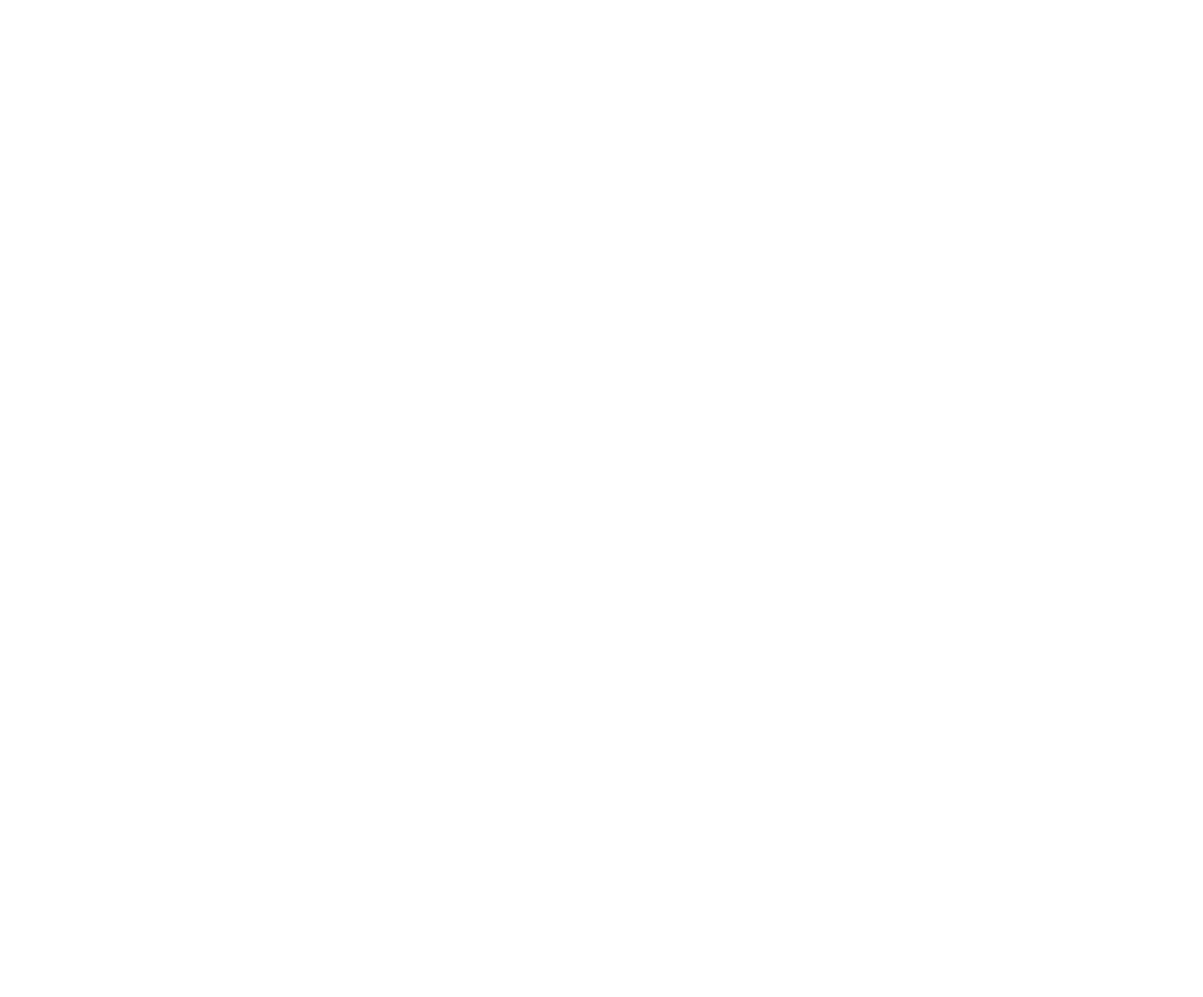
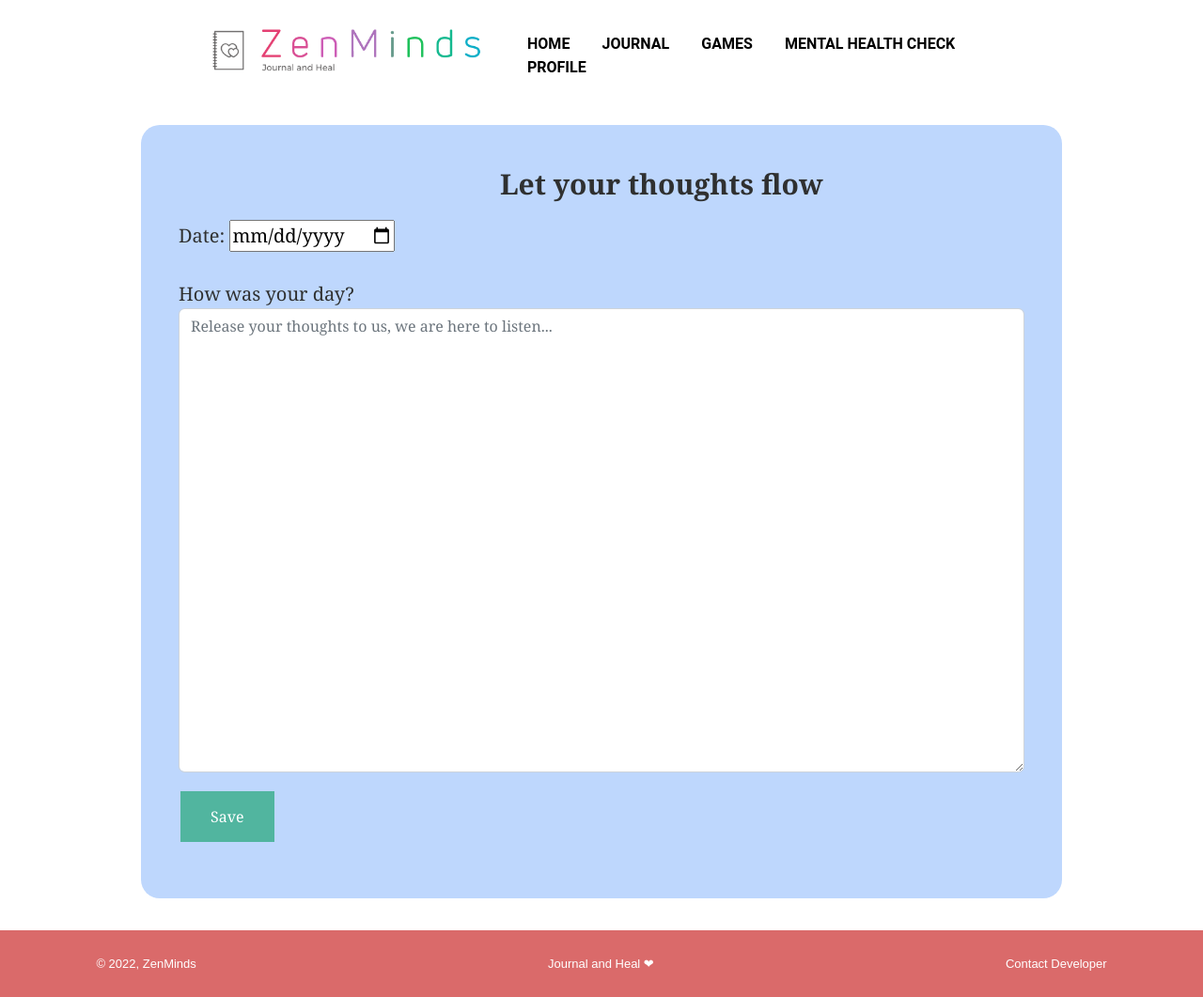
Before and after one commit to shrav-6/zenminds, a plain HTML site: page journal.html in a window 1280 px wide. Shown: the whole page at 94% size. Before the commit the page ends 800 px from the top, so only its background shows below. Drawn offline with nearby package versions, Linux system fonts and the light colour scheme.

Commit message:
journal front-end

```diff
--- a/index.html
+++ b/index.html
@@ -5,19 +5,14 @@
     <link rel="icon" href="images/title-logo.png" type="image/x-icon">
     <link rel="stylesheet" href="style/home.css">
     <title>ZenMinds</title>
-
-
-    <script src="https://v3.txt.me/livechat/js/wrapper/98dd438f-d8f4-4170-ac59-f26445abbde3" async></script>
-    <noscript><a href="https://txt.me/reviews/98dd438f-d8f4-4170-ac59-f26445abbde3" rel="nofollow">Rate New Widget customer support</a>, powered by <a href="" rel="noopener nofollow" target="_blank">txt.me/a></noscript>
     <link rel="stylesheet"  href="https://cdn.jsdelivr.net/npm/swiper@8/swiper-bundle.min.css" />
-
 </head>
 <body>
 <header>
-    <img class="logo" src="images/logo.png" alt="logo.png" width="35%" style="margin-bottom: 5%; margin-top: 1%;">
+    <img class="logo" src="images/logo.png" alt="logo.png" width="35%" style="margin-bottom: 5%; margin-top: 1%; ">
     <nav>
         <ul class="nav-area">
-            <li><a href="home.html">Home</a></li>
+            <li><a href="index.html">Home</a></li>
             <li><a href="journal.html">Journal</a></li>
             <li><a href="games.html">Games</a></li>
             <li><a href="mhc.html">Mental Health Check</a></li>
@@ -31,7 +26,7 @@
         <!-- Additional required wrapper -->
         <div class="swiper-wrapper">
         <!-- Slides -->
-        <div class="swiper-slide"><a href="home.html"><img src="images/slider1.png"/></a></div>
+        <div class="swiper-slide"><a href="index.html"><img src="images/slider1.png"/></a></div>
         <div class="swiper-slide"><a href="journal.html"><img src="images/slider2.png"/></a></div>
         <div class="swiper-slide"><a href="games.html"><img src="images/slider3.png"/></a></div>
         <div class="swiper-slide"><a href="mhc.html"><img src="images/slider4.png"/></a></div>
--- a/journal.html
+++ b/journal.html
@@ -0,0 +1,46 @@
+<!DOCTYPE html>
+<html lang="en">
+<head>
+    <meta charset="UTF-8">
+    <link rel="icon" href="images/title-logo.png" type="image/x-icon">
+    <link rel="stylesheet" href="style/home.css">
+    <link href="https://cdn.jsdelivr.net/npm/bootstrap@5.2.3/dist/css/bootstrap.min.css" rel="stylesheet" integrity="sha384-rbsA2VBKQhggwzxH7pPCaAqO46MgnOM80zW1RWuH61DGLwZJEdK2Kadq2F9CUG65" crossorigin="anonymous">
+
+
+    <title>ZenMinds</title>
+</head>
+<body>
+<header>
+    <img class="logo" src="images/logo.png" alt="logo.png" width="35%" style="margin-bottom: 5%; margin-top: 1%;">
+    <nav>
+        <ul class="nav-area">
+            <li><a href="index.html">Home</a></li>
+            <li><a href="journal.html">Journal</a></li>
+            <li><a href="games.html">Games</a></li>
+            <li><a href="mhc.html">Mental Health Check</a></li>
+            <li><a href="profile.html">Profile</a></li>
+        </ul>
+    </nav>
+</header>
+<div class="journalcontainer">
+    <form class="journalform" action="#" method="POST">
+        <p style="padding-left:38%; font-size:30px; font-weight:bold;">Let your thoughts flow</p>
+        Date: <input type="date" id="entry_date" name="entry_date"/>
+        <br/><br/>
+        How was your day?
+        <br/>
+        <div class="input-group">
+        <textarea class="form-control" aria-label="With textarea" placeholder="Release your thoughts to us, we are here to listen..." rows="20" id="journal_input"></textarea>
+        </div>
+        <button name="submit" type="submit" id="submit" class="button">Save</button>
+      </form>
+</div>
+<br/>
+<footer>
+    <div>© 2022, ZenMinds</div>
+    <div>Journal and Heal &#x2764;</div>
+    <div><a href="mailto:shravanthiofficial@gmail.com" style="text-decoration:none; color:white;">Contact Developer</a></div>
+</footer>
+<script src="https://cdn.jsdelivr.net/npm/bootstrap@5.2.3/dist/js/bootstrap.bundle.min.js" integrity="sha384-kenU1KFdBIe4zVF0s0G1M5b4hcpxyD9F7jL+jjXkk+Q2h455rYXK/7HAuoJl+0I4" crossorigin="anonymous"></script>
+</body>
+</html>
--- a/style/home.css
+++ b/style/home.css
@@ -3,7 +3,8 @@ header{
     display: flex;
     justify-content: space-between;
     align-items: center;
-    padding: 0px 400px;
+    padding: 0px 210px;
+    text-decoration: none;
 }
 .nav-area{
     list-style: none;
@@ -12,16 +13,19 @@ header{
     display: inline-block;
     padding: 0 15px;
     text-transform: uppercase;
+    text-decoration: none;
 }
 .nav-area li a{
     color: #000000;
     font-family: 'Roboto', sans-serif;
     font-weight: bold;
+    text-decoration: none;
 }
 .nav-area li a:hover{
     color: #da6a6a;
     font-family: 'Roboto', sans-serif;
     font-weight: bolder;
+    text-decoration: none;
 }
 footer{
     background-color: #da6a6a;
@@ -34,9 +38,9 @@ footer{
     font-weight: 500;
 }
 .container{
-    padding-left: 10%;
-    width: 80%;
-    height: 80%;
+    padding-left: 15%;
+    width: 70%;
+    height: 70%;
 }
 .swiper {
 width: 80%;
@@ -51,6 +55,31 @@ width: 100%;
 .swiper .swiper-pagination-bullet-active {
     background: #000000;
 }
+
+
+.journalcontainer {
+    margin: 10px 150px 10px 150px;
+    font-family: Georgia;
+    font-size: 20px;
+    color: #2f3030;
+}
 a{
     text-decoration: none;
 }
+.button {
+    background-color: #51B59F; /* Green */
+    border: none;
+    color: white;
+    padding: 15px 32px;
+    text-align: center;
+    text-decoration: none;
+    display: inline-block;
+    font-size: 16px;
+    margin: 20px 2px;
+    cursor: pointer;
+}
+.journalcontainer {
+    background-color: #bed7fd;
+    padding: 40px;
+    border-radius: 20px;
+}
```
Also changed, not shown: mhc.html (+34 -0 lines), 1 other file.
